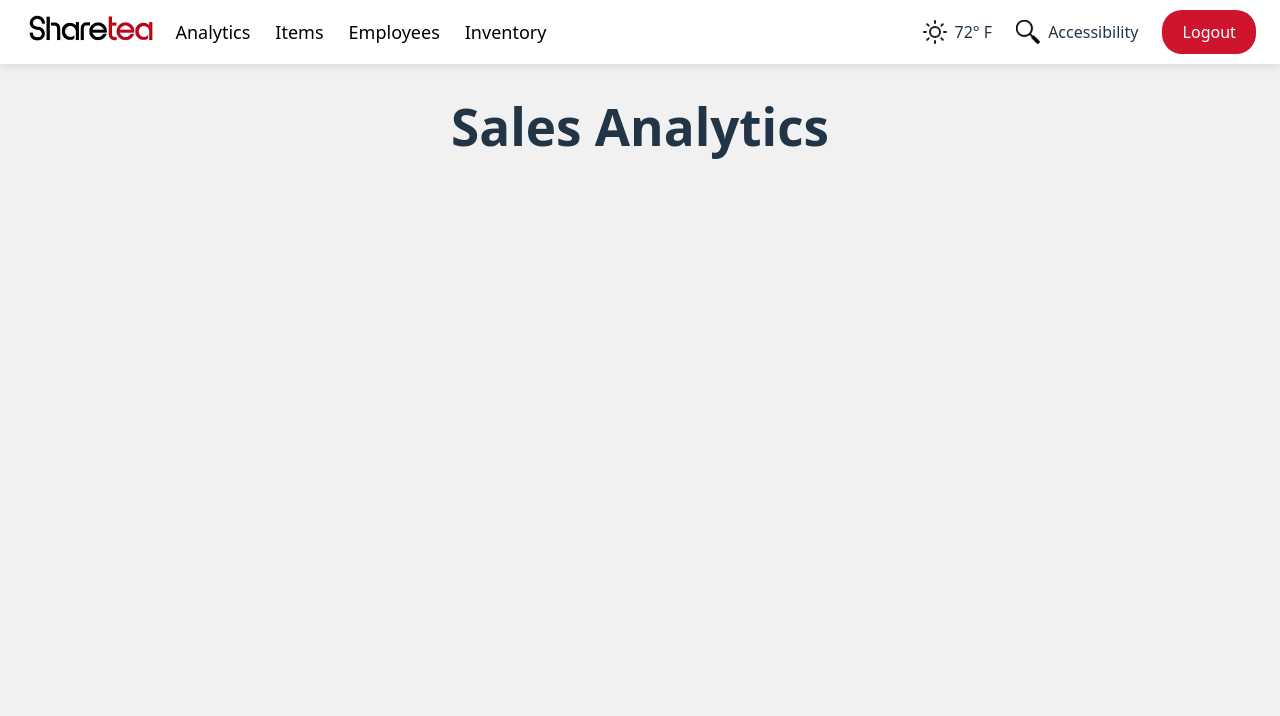
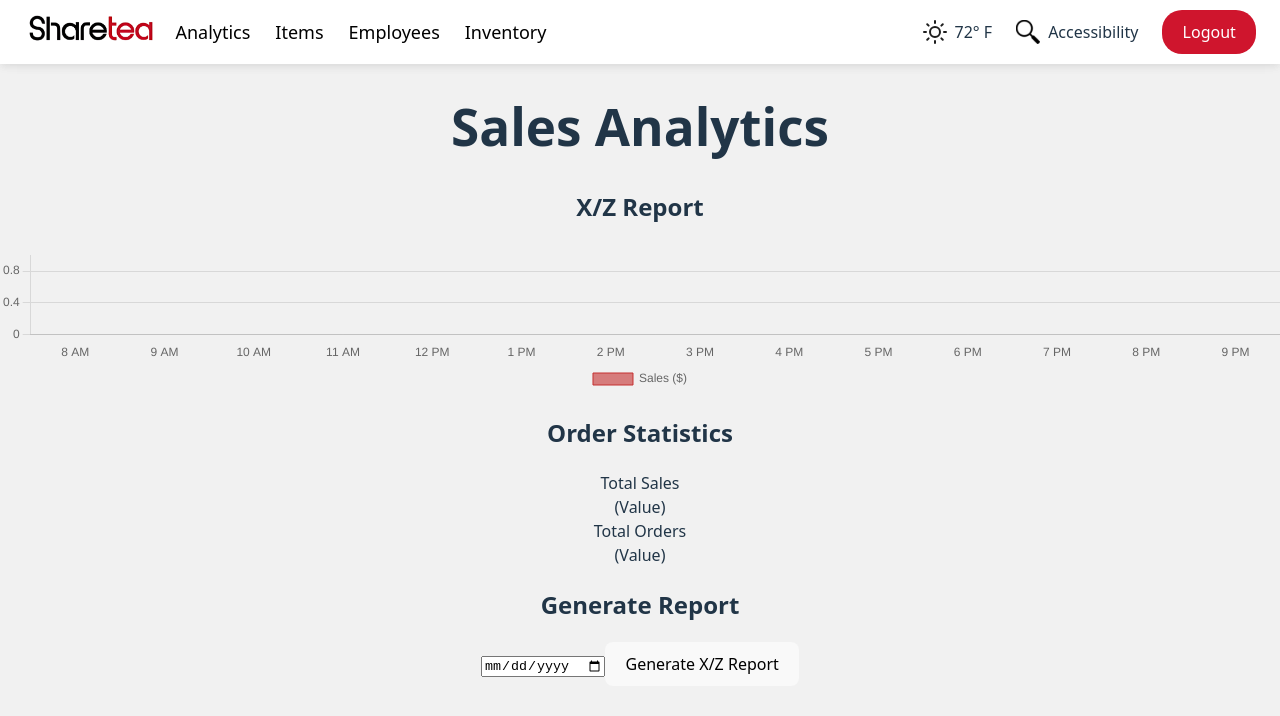
Before and after one commit to CSCE331-Fall2025-900-911/gang-50-project-3, a React (Vite) app: page /analytics in a window 1280 px wide. Shown: the top 716 px of the page. Built offline with nearby package versions, Linux system fonts and the light colour scheme.

Commit message:
Update Analytics.tsx

```diff
--- a/src/pages/Analytics.tsx
+++ b/src/pages/Analytics.tsx
@@ -1,44 +1,257 @@
-import { useState, useRef, useLayoutEffect, useEffect } from 'react'
-import ManagerNavbar from '../components/ManagerNavbar'
+import { useState, useRef, useLayoutEffect, useEffect } from "react";
+import ManagerNavbar from "../components/ManagerNavbar";
+import { Bar } from "react-chartjs-2";
+import {
+  Chart as ChartJS,
+  CategoryScale,
+  LinearScale,
+  BarElement,
+  Title,
+  Tooltip,
+  Legend,
+} from "chart.js";
+
+ChartJS.register(CategoryScale, LinearScale, BarElement, Title, Tooltip, Legend);
 
 export default function Analytics() {
-
-  const headerRef = useRef<HTMLElement | null>(null)
-  const [headerH, setHeaderH] = useState(64)
+  const headerRef = useRef<HTMLElement>(null);
+  const [headerH, setHeaderH] = useState(64);
+  const [selectedDate, setSelectedDate] = useState("");
+  const [totalSales, setTotalSales] = useState<number | null>(null);
+  const [totalOrders, setTotalOrders] = useState<number | null>(null);
+  const HOUR_LABELS = ["8 AM", "9 AM", "10 AM", "11 AM", "12 PM", "1 PM", "2 PM", "3 PM", "4 PM", "5 PM", "6 PM", "7 PM", "8 PM", "9 PM"];
+  const [barData, setBarData] = useState<any>({
+    labels: HOUR_LABELS,
+    datasets: [
+      {
+        label: "Sales ($)",
+        data: new Array(HOUR_LABELS.length).fill(0),
+        backgroundColor: "rgba(197, 48, 48, 0.6)",
+        borderColor: "rgba(197, 48, 48, 1)",
+        borderWidth: 1,
+        borderRadius: 6,
+      },
+    ],
+  });
 
   useLayoutEffect(() => {
-    const el = headerRef.current
-    if (!el) return
-    const update = () => setHeaderH(el.getBoundingClientRect().height)
-    update()
-    const ro = new ResizeObserver(update)
-    ro.observe(el)
-    window.addEventListener('resize', update)
-    return () => {
-      ro.disconnect()
-      window.removeEventListener('resize', update)
-    }
-  }, [])
+    const el = headerRef.current;
+    if (!el) return;
+
+    const update = () => setHeaderH(el.getBoundingClientRect().height);
+    update();
+
+    const ro = new ResizeObserver(update);
+    ro.observe(el);
+
+    return () => ro.disconnect();
+  }, []);
 
   useEffect(() => {
     const prev = document.body.style.overflowY;
     document.body.style.overflowY = "auto";
-    return () => { document.body.style.overflowY = prev || "hidden"; };
-}, []);
+    return () => {
+      document.body.style.overflowY = prev;
+    };
+  }, []);
+
+  const barOptions: any = {
+    responsive: true,
+    maintainAspectRatio: false,
+    plugins: {
+      legend: {
+        display: true,
+        position: "bottom" as const,
+      },
+      title: {
+        display: false,
+      },
+    },
+    scales: {
+      x: {
+        grid: {
+          display: false,
+        },
+      },
+      y: {
+        beginAtZero: true,
+      },
+    },
+  };
+
+  const fetchTotalSales = async () => {
+    try {
+      console.log("Date submitting:", selectedDate);
+      if (!selectedDate) {
+        console.warn("No date selected");
+        return;
+      }
+
+      const res = await fetch(`/api/sales/by-date/${selectedDate}`);
+      console.log("Response status:", res.status);
+
+      if (!res.ok) {
+        const text = await res.text();
+        console.error("Backend error body:", text);
+        throw new Error(`Request failed with status ${res.status}`);
+      }
+
+      const sales_data = await res.json();
+      const sales_total = Number(sales_data[0]?.total_cost) || 0;
+      setTotalSales(sales_total);
+    } catch (err) {
+      console.error("Error fetching total sales", err);
+    }
+  };
+
+  const fetchTotalOrders = async () => {
+    try {
+      console.log("Date submitting:", selectedDate);
+      if (!selectedDate) {
+        console.warn("No date selected");
+        return;
+      }
+
+      const res = await fetch(`/api/totalOrders/by-date/${selectedDate}`);
+      console.log("Response status:", res.status);
+
+      if (!res.ok) {
+        const text = await res.text();
+        console.error("Backend error body:", text);
+        throw new Error(`Request failed with status ${res.status}`);
+      }
+
+      const order_data = await res.json();
+      const order_total = Number(order_data[0]?.total_orders) || 0;
+      setTotalOrders(order_total);
+    } catch (err) {
+      console.error("Error fetching total orders", err);
+    }
+  };
+
+  const fetchHourlySales = async () => {
+    try {
+      console.log("Fetching hourly sales for:", selectedDate);
+
+      const res = await fetch(`/api/hourlySales/by-date/${selectedDate}`);
+      console.log("Hourly sales response status:", res.status);
+
+      if (!res.ok) {
+        const text = await res.text();
+        console.error("Hourly sales backend error body:", text);
+        throw new Error(`Hourly sales request failed with status ${res.status}`);
+      }
+
+      const hourlyData = await res.json();
+      console.log("Hourly sales data:", hourlyData);
+
+      const values = new Array(HOUR_LABELS.length).fill(0);
+
+      hourlyData.forEach((row: any) => {
+        const hour24 = Number(row.hour);
+        const idx = hour24 - 8;
+
+        if (idx >= 0 && idx < values.length) {
+          values[idx] = Number(row.total_sales) || 0;
+        }
+      });
+
+      setBarData({
+        labels: HOUR_LABELS,
+        datasets: [
+          {
+            label: "Sales ($)",
+            data: values,
+            backgroundColor: "rgba(197, 48, 48, 0.6)",
+            borderColor: "rgba(197, 48, 48, 1)",
+            borderWidth: 1,
+            borderRadius: 6,
+          },
+        ],
+      });
+    } catch (err) {
+      console.error("Error fetching hourly sales", err);
+    }
+  };
+
+  const fetchReportData = async () => {
+    if (!selectedDate) {
+      console.warn("No date selected");
+      return;
+    }
+
+    try {
+      await Promise.all([fetchTotalSales(), fetchTotalOrders(), fetchHourlySales()]);
+      console.log("Report data updated.");
+    } catch (err) {
+      console.error("Error running report wrapper", err);
+    }
+  };
 
   return (
     <div className="min-h-screen bg-white text-gray-900">
-
-      <nav ref={headerRef as any} className="cashier-nav fixed top-0 left-0 right-0 z-50">
+      <nav
+        ref={headerRef}
+        className="cashier-nav fixed top-0 left-0 right-0 z-50"
+      >
         <ManagerNavbar />
       </nav>
 
-      <main style={{ paddingTop: headerH }} className="p-6 max-w-7xl mx-auto overflow-y-auto">
+      <main
+        style={{ paddingTop: headerH }}
+        className="p-6 max-w-7xl mx-auto overflow-y-auto"
+      >
+        <h1 className="text-2xl font-bold mb-6 text-center">
+          Sales Analytics
+        </h1>
 
-        <h1 className="text-2xl font-bold mb-6">Sales Analytics</h1>
+        {/* Centered chart under header */}
+        <section className="rounded-2xl border p-4 shadow-sm flex flex-col max-w-5xl mx-auto">
+          <h2 className="mb-3 text-lg font-bold text-center text-black">
+            X/Z Report
+          </h2>
 
+          <div className="relative h-[70vh] w-full">
+            <Bar data={barData} options={barOptions} />
+          </div>
+        </section>
+
+        {/* Under the chart: Order Statistics and Generate Reports side by side */}
+        <div className="Analytics-grid max-w-5xl mx-auto mt-10">
+          {/* Order Statistics */}
+          <section className="rounded-2xl border p-6 shadow-sm text-center">
+            <h2 className="text-lg font-bold mb-4">Order Statistics</h2>
+
+            <div className="text-xl font-medium mb-2">Total Sales</div>
+            <div className="text-gray-500 mb-4">
+              {totalSales !== null ? `$${totalSales.toFixed(2)}` : "(Value)"}
+            </div>
+
+            <div className="text-xl font-medium mb-2">Total Orders</div>
+            <div className="text-gray-500">
+              {totalOrders !== null ? totalOrders : "(Value)"}
+            </div>
+          </section>
+
+          {/* Generate Reports */}
+          <section className="rounded-2xl border p-6 shadow-sm text-center">
+            <h2 className="text-lg font-bold mb-4">Generate Report</h2>
+
+            <div>
+              <input
+                type="date"
+                value={selectedDate}
+                onChange={(e) => setSelectedDate(e.target.value)}
+                className="w-full border rounded-md px-3 py-2 text-sm"
+              />
+
+              <button id="reportButton" onClick={fetchReportData} className="reportButton w-3/4">
+                Generate X/Z Report
+              </button>
+            </div>
+          </section>
+        </div>
       </main>
-
     </div>
-  )
+  );
 }
```
